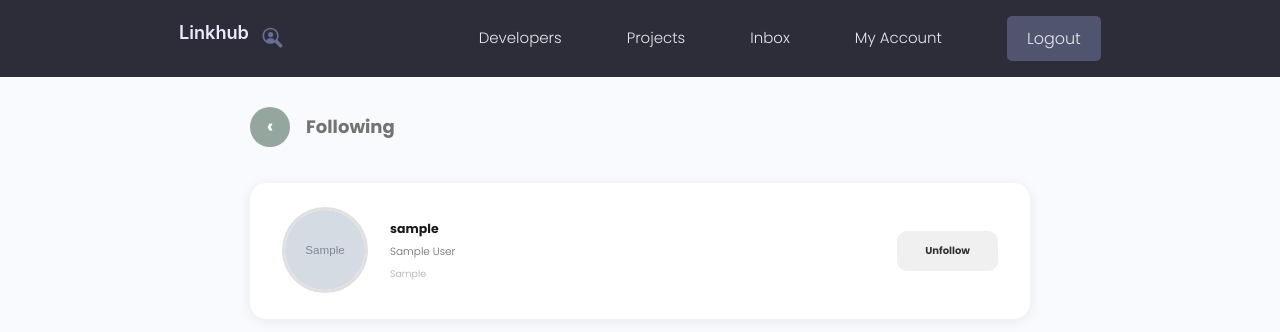
After one commit to NiharPopat17/linkhub, a Django app: page /following/ in a window 1280 px wide. The commit adds this page. Shown: the top 332 px of the page. Run offline with Django 5.2, Linux system fonts and the light colour scheme; a user stored in the database is signed in; tables that the repository leaves empty hold one stand-in row (values such as "Sample post"); grey boxes marked "Sample" are stand-in pictures; some libraries are stand-ins or nearby versions.

Commit message:
Added following in profile

```diff
--- a/users/forms.py
+++ b/users/forms.py
@@ -1,6 +1,7 @@
 from django.forms import ModelForm
 from django.contrib.auth.forms import UserCreationForm
 from django.contrib.auth.models import User
+from django import forms
 from .models import Profile,Skill,Message
 
 class CustomUserCreationForm(UserCreationForm):
@@ -22,11 +23,14 @@ class ProfileForm(ModelForm):
     class Meta:
         model = Profile
         fields = ['name', 'email', 'username', 'short_intro', 'bio', 'profile_image', 'social_github', 'social_twitter', 'social_linkedin', 'social_youtube', 'social_website']
+
     def __init__(self, *args, **kwargs):
         super(ProfileForm, self).__init__(*args, **kwargs)
-
         for name, field in self.fields.items():
             field.widget.attrs.update({'class': 'input'})
+        # Replace the default ClearableFileInput so uploading a new image
+        # immediately overwrites the old one — no "Clear" checkbox needed.
+        self.fields['profile_image'].widget = forms.FileInput(attrs={'class': 'input'})
 
 class SkillForm(ModelForm):
     class Meta:
--- a/users/models.py
+++ b/users/models.py
@@ -18,6 +18,7 @@ class Profile(models.Model):
     social_linkedin = models.CharField(max_length=200, blank=True, null=True)
     social_youtube = models.CharField(max_length=200, blank=True, null=True)
     social_website = models.CharField(max_length=200, blank=True, null=True)
+    following = models.ManyToManyField('self', symmetrical=False, blank=True, related_name='followers')
     created = models.DateTimeField(auto_now_add=True)
     id = models.UUIDField(default=uuid.uuid4, unique=True,primary_key=True, editable=False)
 
@@ -28,8 +29,8 @@ class Profile(models.Model):
     def imageURL(self):
         try:
             url = self.profile_image.url
-        except:
-            url = ''
+        except Exception:
+            url = static('images/user-default.png')
         return url
 
 
--- /dev/null
+++ b/users/templates/users/following.html
@@ -0,0 +1,64 @@
+{% extends 'main.html' %}
+{% load static %}
+
+{% block content %}
+
+<main class="my-md">
+  <div class="container" style="max-width: 780px; margin: 0 auto;">
+
+    <div style="display: flex; align-items: center; margin-bottom: 36px; gap: 16px;">
+      <a href="{% url 'account' %}"
+        style="display:inline-flex;align-items:center;justify-content:center;width:4rem;height:4rem;border-radius:50%;background:#94a69e;color:#fff;font-size:2rem;font-weight:bold;text-decoration:none;">&lsaquo;</a>
+      <h2 style="margin: 0; font-size: 1.8rem; font-weight: 700;">Following</h2>
+    </div>
+
+    {% if following %}
+      <div style="display: flex; flex-direction: column; gap: 16px;">
+        {% for person in following %}
+        <div style="display: flex; align-items: center; justify-content: space-between; padding: 24px 32px; background: #fff; border-radius: 16px; box-shadow: 0 2px 14px rgba(0,0,0,0.07);">
+          <a href="{% url 'user-profile' person.id %}" style="display: flex; align-items: center; gap: 22px; text-decoration: none; color: inherit; flex: 1; min-width: 0;">
+            <img
+              src="{{ person.imageURL }}"
+              alt="{{ person.name }}"
+              style="width: 86px; height: 86px; border-radius: 50%; object-fit: cover; border: 3px solid #e0e0e0; flex-shrink: 0;"
+            />
+            <div style="min-width: 0;">
+              <p style="margin: 0; font-weight: 700; font-size: 1.25rem; color: #1a1a1a; white-space: nowrap; overflow: hidden; text-overflow: ellipsis;">
+                {{ person.username }}
+              </p>
+              {% if person.name %}
+              <p style="margin: 5px 0 0; font-size: 1.05rem; color: #666; white-space: nowrap; overflow: hidden; text-overflow: ellipsis;">
+                {{ person.name }}
+              </p>
+              {% endif %}
+              {% if person.short_intro %}
+              <p style="margin: 5px 0 0; font-size: 0.95rem; color: #aaa; white-space: nowrap; overflow: hidden; text-overflow: ellipsis;">
+                {{ person.short_intro }}
+              </p>
+              {% endif %}
+            </div>
+          </a>
+          <a
+            href="{% url 'follow-user' person.id %}"
+            style="margin-left: 24px; flex-shrink: 0; padding: 12px 28px; border-radius: 10px; font-size: 1rem; font-weight: 600; background: #f0f0f0; color: #333; text-decoration: none; transition: background 0.2s;"
+            onmouseover="this.style.background='#e0e0e0'" onmouseout="this.style.background='#f0f0f0'"
+          >
+            Unfollow
+          </a>
+        </div>
+        {% endfor %}
+      </div>
+
+    {% else %}
+      <div style="text-align: center; padding: 80px 20px; background: #fff; border-radius: 16px; box-shadow: 0 2px 14px rgba(0,0,0,0.07);">
+        <div style="font-size: 4rem; margin-bottom: 20px;">👥</div>
+        <h3 style="margin: 0 0 10px; color: #333; font-size: 1.4rem;">Not following anyone yet</h3>
+        <p style="color: #888; margin: 0 0 28px; font-size: 1rem;">Discover developers and follow them to keep up with their work.</p>
+        <a href="{% url 'profiles' %}" class="btn btn--sub btn--lg">Browse Developers</a>
+      </div>
+    {% endif %}
+
+  </div>
+</main>
+
+{% endblock %}
--- a/users/urls.py
+++ b/users/urls.py
@@ -13,6 +13,8 @@ urlpatterns = [
     path('create-skill/', views.createSkill, name="create-skill"),
     path('update-skill/<str:pk>/', views.updateSkill, name="update-skill"),
     path('delete-skill/<str:pk>/', views.deleteSkill, name="delete-skill"),
+    path('follow/<str:pk>/', views.followUser, name="follow-user"),
+    path('following/', views.followingList, name="following-list"),
     path('inbox/', views.inbox, name="inbox"),
     path('message/<str:pk>/', views.viewMessage, name="message"),
     path('create-message/<str:pk>/', views.createMessage, name="create-message"),
--- a/users/views.py
+++ b/users/views.py
@@ -72,7 +72,17 @@ def userProfile(request,pk):
     profile = Profile.objects.get(id=pk)
     topSkills = profile.skill_set.exclude(description__exact="")
     otherSkills = profile.skill_set.filter(description="")
-    context = {'profile': profile, 'topSkills': topSkills, 'otherSkills': otherSkills}
+
+    is_following = False
+    if request.user.is_authenticated:
+        is_following = request.user.profile.following.filter(id=profile.id).exists()
+
+    context = {
+        'profile': profile,
+        'topSkills': topSkills,
+        'otherSkills': otherSkills,
+        'is_following': is_following,
+    }
     return render(request, 'users/user-profile.html', context)
 
 @login_required(login_url='login')
@@ -80,7 +90,13 @@ def userAccount(request):
     profile = request.user.profile
     skills = profile.skill_set.all()
     projects = profile.project_set.all()
-    context = {'profile': profile, 'skills': skills, 'projects': projects}
+    following_count = profile.following.count()
+    context = {
+        'profile': profile,
+        'skills': skills,
+        'projects': projects,
+        'following_count': following_count,
+    }
     return render(request, 'users/account.html',context)
 
 @login_required(login_url='login')
@@ -158,6 +174,33 @@ def viewMessage(request, pk):
     context = {'message': message}
     return render(request, 'users/message.html', context)
 
+@login_required(login_url='login')
+def followUser(request, pk):
+    target_profile = Profile.objects.get(id=pk)
+    my_profile = request.user.profile
+
+    if target_profile == my_profile:
+        messages.error(request, "You cannot follow yourself.")
+        return redirect('user-profile', pk=pk)
+
+    if my_profile.following.filter(id=target_profile.id).exists():
+        my_profile.following.remove(target_profile)
+        messages.info(request, f"You unfollowed {target_profile.name}.")
+    else:
+        my_profile.following.add(target_profile)
+        messages.success(request, f"You are now following {target_profile.name}.")
+
+    return redirect('user-profile', pk=pk)
+
+
+@login_required(login_url='login')
+def followingList(request):
+    profile = request.user.profile
+    following = profile.following.all()
+    context = {'following': following}
+    return render(request, 'users/following.html', context)
+
+
 def createMessage(request,pk):
     recipient = Profile.objects.get(id=pk)
     form = MessageForm()
```
Also changed, not shown: users/templates/users/account.html (+8 -0 lines), users/templates/users/profile_form.html (+12 -0 lines), users/templates/users/user-profile.html (+7 -2 lines), users/migrations/0007_profile_following.py (added).
